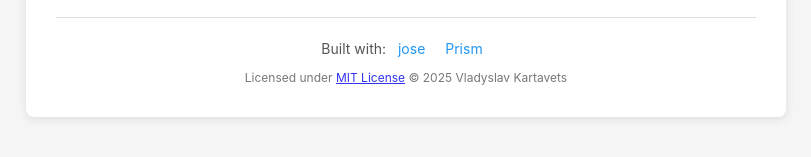
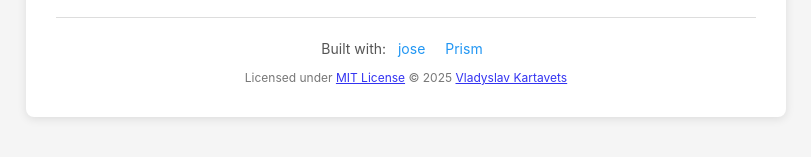
Before and after one commit to vlade11115/k_jwt, a plain HTML site: page src/index.html in a window 1280 px wide. Shown: the part 561-718 px from the top of the page, without its empty margins (234-1045 px from the left). Drawn offline with nearby package versions, Linux system fonts and the light colour scheme.

Commit message:
Add link to kartavets.com

```diff
--- a/src/index.html
+++ b/src/index.html
@@ -540,7 +540,8 @@
         </div>
         <div class="footer-license">
             Licensed under <a href="https://github.com/vlade11115/k_jwt/blob/main/LICENSE" target="_blank"
-                              rel="noopener">MIT License</a> © 2025 Vladyslav Kartavets
+                              rel="noopener">MIT License</a> © 2025 <a href="https://kartavets.com" target="_blank"
+                                                                       rel="noopener">Vladyslav Kartavets</a>
         </div>
     </footer>
 </main>
```
